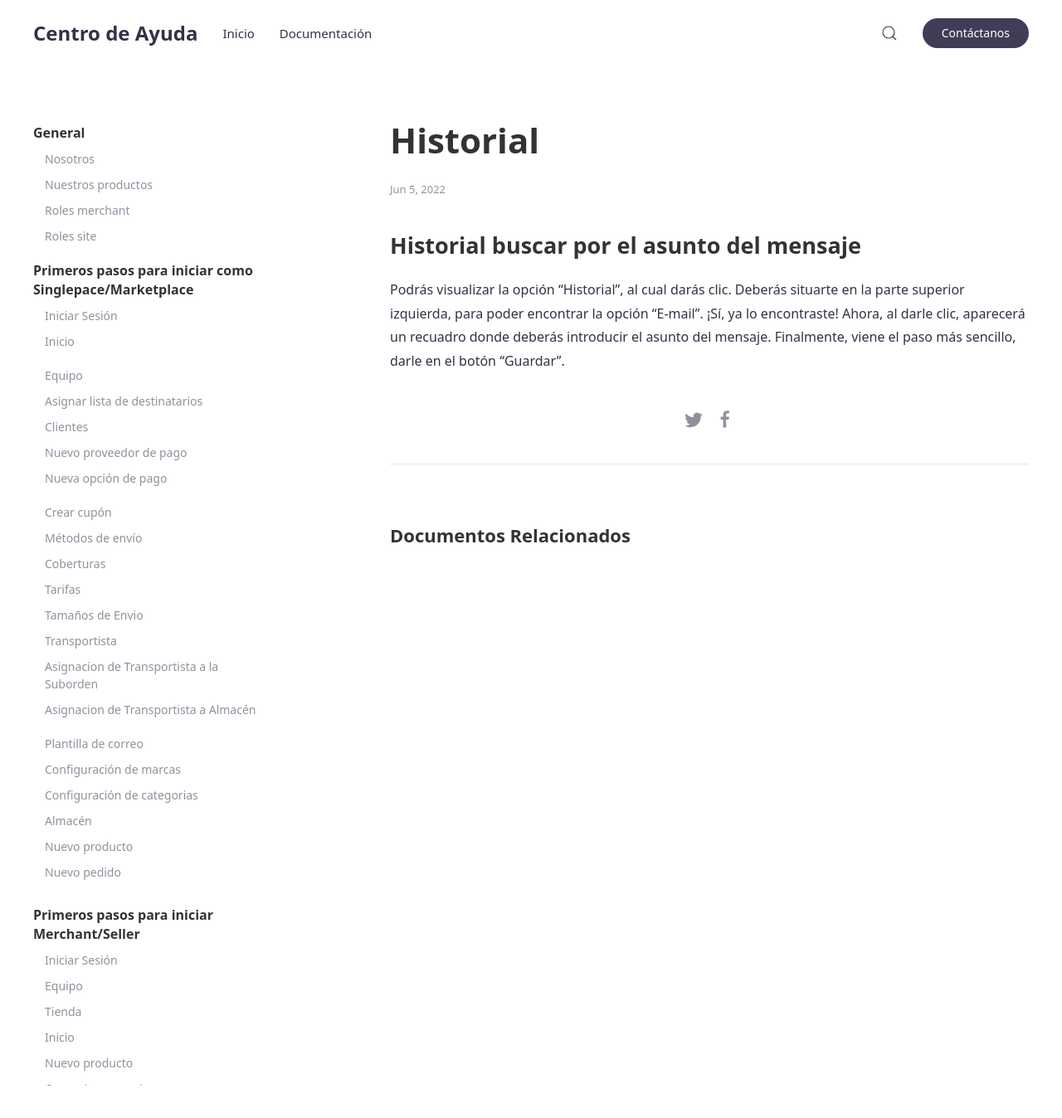
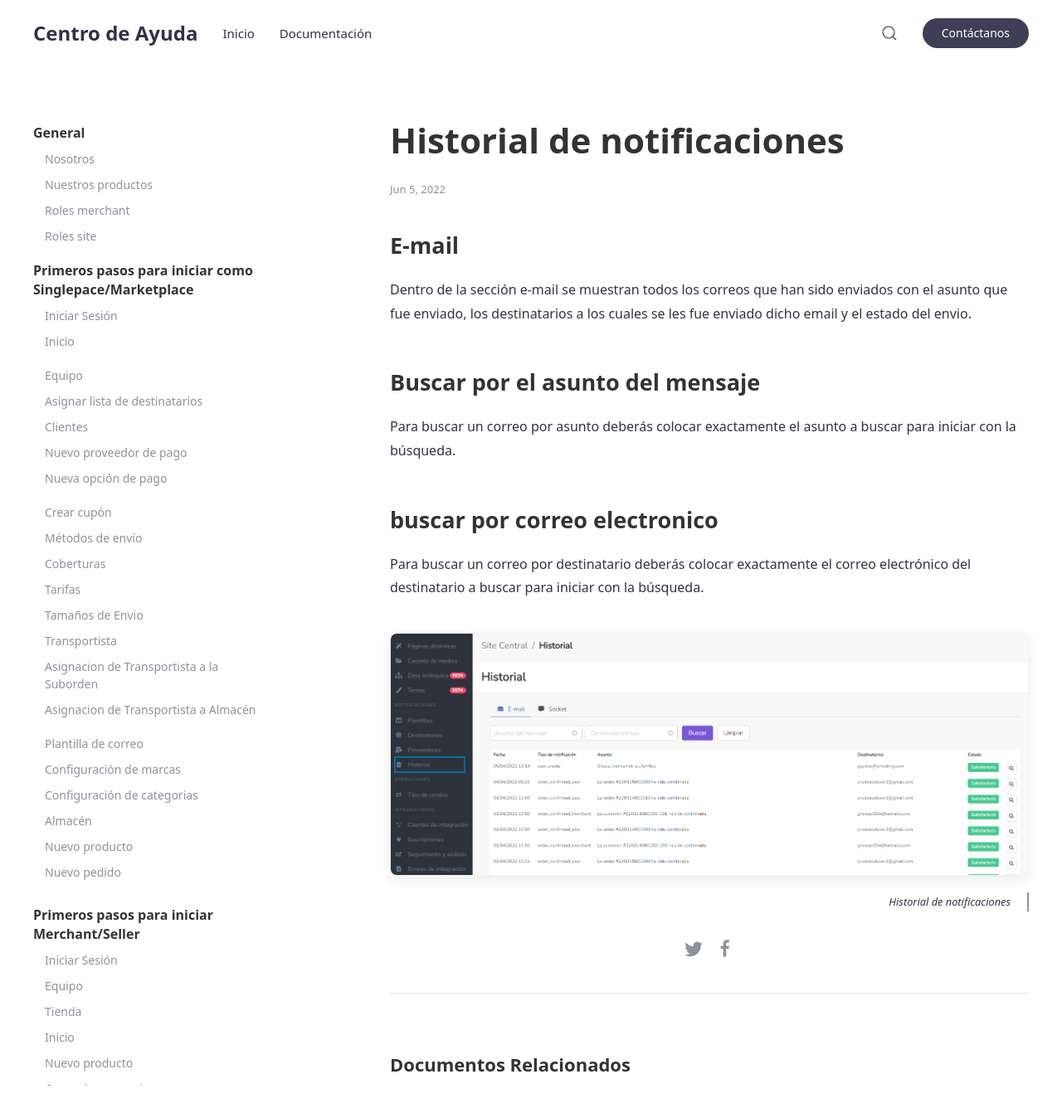
Before and after one commit to jztechpe/docshelp-old, a Jekyll site: the page built from docs/_docs/temas/notificaciones/historial-buscar-por-el-asunto-del-mensaje.md, in a window 1280 px wide and 1379 px high. Shown: the top 1348 px of the window at 83% size. Built offline with Jekyll 4.4.1, drawn with Linux system fonts in a browser that asks for light colours.

Commit message:
update notifications

```diff
--- a/docs/_data/navigation_docs.yml
+++ b/docs/_data/navigation_docs.yml
@@ -114,7 +114,7 @@
   - temas/ordenes/orden-pedidos-activos
   - temas/ordenes/orden-pedidos-finalizados
   - temas/pagos/opcion-pago
-  - temas/primeros-pasos/nuevo-proveedor-de-pago
+  # - temas/primeros-pasos/nuevo-proveedor-de-pago
   - temas/pagos/tipo-de-cambio
   # - temas/equipo/equipo
   # - temas/sitecentral
--- a/docs/_docs/temas/notificaciones/historial-buscar-por-el-asunto-del-mensaje.md
+++ b/docs/_docs/temas/notificaciones/historial-buscar-por-el-asunto-del-mensaje.md
@@ -1,11 +1,18 @@
 ---
-title: Historial
+title: Historial de notificaciones
 subtitle:
-tags: [Historial_buscar por el asunto del mensaje]
+tags: [historial_notificaciones]
 author: Maricielo
 ---
 
-## Historial buscar por el asunto del mensaje
-Podrás visualizar la opción “Historial”, al cual darás clic.
-Deberás situarte en la parte superior izquierda, para poder encontrar la opción “E-mail”. ¡Sí, ya lo encontraste!
-Ahora, al darle clic, aparecerá un recuadro donde deberás introducir el asunto del mensaje. Finalmente, viene el paso más sencillo, darle en el botón “Guardar”.
+## E-mail
+Dentro de la sección e-mail se muestran todos los correos que han sido enviados con el asunto que fue enviado, los destinatarios a los cuales se les fue enviado dicho email y el estado del envio.
+
+## Buscar por el asunto del mensaje
+Para buscar un correo por asunto deberás colocar exactamente el asunto a buscar para iniciar con la búsqueda.
+
+## buscar por correo electronico
+Para buscar un correo por destinatario deberás colocar exactamente el correo electrónico del destinatario a buscar para iniciar con la búsqueda.
+
+
+{% include image.html img="../docs/primeros-pasos/historial-notificaciones.png" alt="Alt for image" caption="Historial de notificaciones" %}
```
Also changed, not shown: docs/_docs/temas/notificaciones/proveedores.md (+4 -0 lines), docs/_docs/primeros-pasos/asignar-lista-destinatarios-1.png, docs/_docs/primeros-pasos/asignar-lista-destinatarios-2.png, docs/_docs/primeros-pasos/asignar-lista-destinatarios-3.png, docs/_docs/primeros-pasos/crear-plantilla-base-1.png, docs/_docs/primeros-pasos/crear-plantilla-base-2.png, docs/_docs/primeros-pasos/historial-notificaciones.png (added), docs/_docs/primeros-pasos/proveedores-notificaciones-1.png (added), docs/_docs/primeros-pasos/proveedores-notificaciones.png (added).
